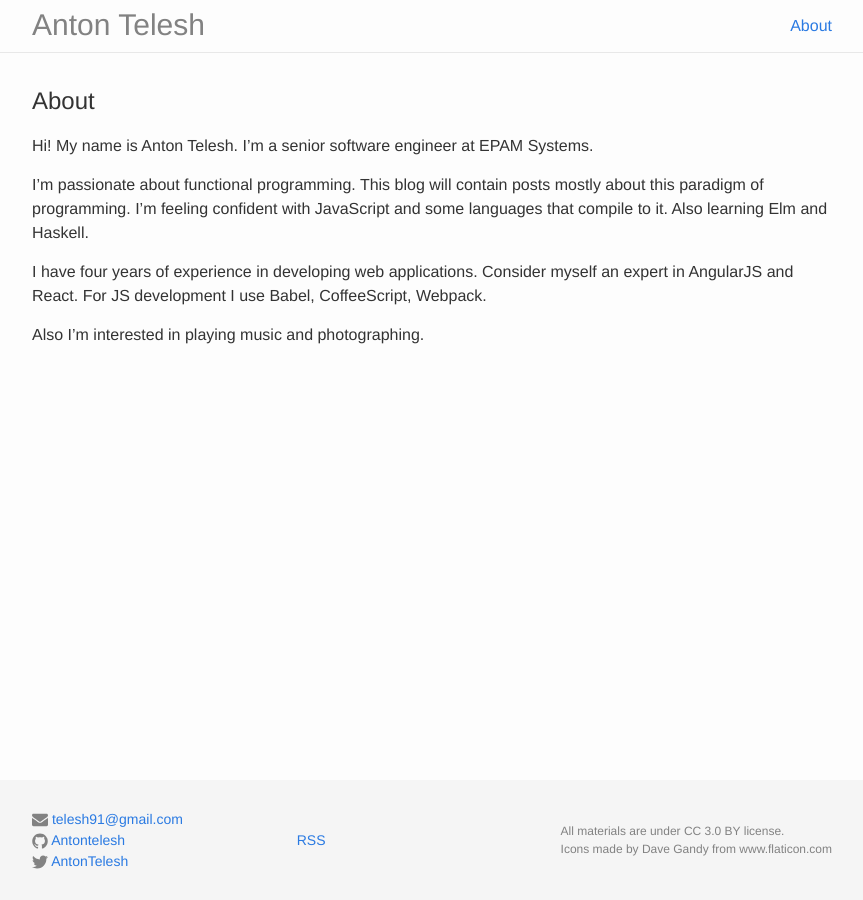
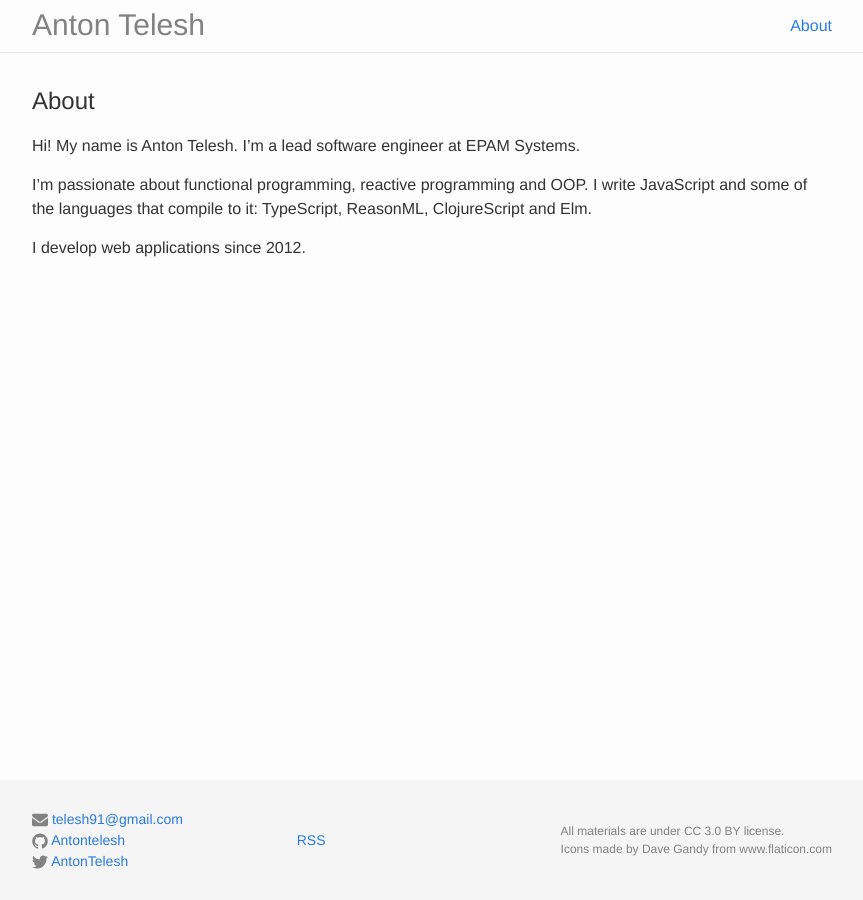
Before and after one commit to Antontelesh/antontelesh.github.io, a Jekyll site: the page built from about.md, in a window 1280 px wide. Shown: the whole page, without its empty margins (208-1071 px from the left). Built offline with Jekyll 4.4.1, drawn with Linux system fonts in a browser that asks for light colours.

Commit message:
new post

```diff
--- a/_sass/_post.scss
+++ b/_sass/_post.scss
@@ -2,4 +2,17 @@
 	&__meta {
 		color: $grey-color;
 	}
+
+	table {
+
+		border-collapse: collapse;
+		margin: 10px 0;
+
+		th,
+		td {
+			border: 1px solid #333;
+			text-align: left;
+			padding: 0 10px;
+		}
+	}
 }
--- a/about.md
+++ b/about.md
@@ -6,13 +6,9 @@
 
 Hi!
 My name is Anton Telesh.
-I'm a senior software engineer at EPAM Systems.
+I'm a lead software engineer at EPAM Systems.
 
-I'm passionate about functional programming. This blog will contain posts mostly about this paradigm of programming.
-I'm feeling confident with JavaScript and some languages that compile to it. Also learning Elm and Haskell.
+I'm passionate about functional programming, reactive programming and OOP.
+I write JavaScript and some of the languages that compile to it: TypeScript, ReasonML, ClojureScript and Elm.
 
-I have four years of experience in developing web applications.
-Consider myself an expert in AngularJS and React.
-For JS development I use Babel, CoffeeScript, Webpack.
-
-Also I'm interested in playing music and photographing.
+I develop web applications since 2012.
```
Also changed, not shown: _posts/2019-01-22-aws-many-sites-one-domain.md (added, +108 -0 lines), Gemfile.lock.
